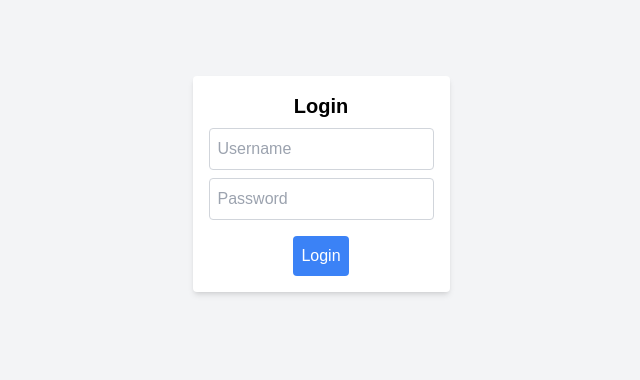
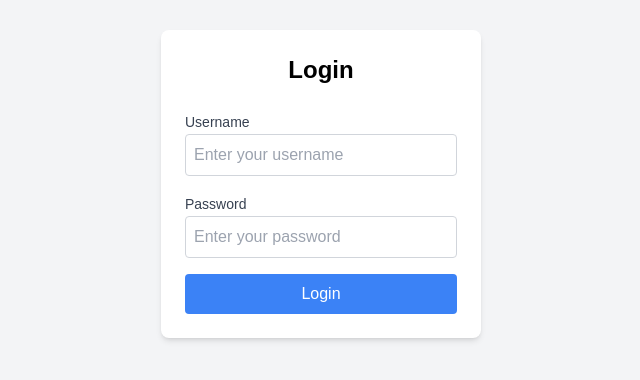
Before and after one commit to StinkyJeans/local_phonenumber_storage, a Next.js app: page /login in a window 1280 px wide. Shown: the part 216-596 px from the top of the page, without its empty margins (319-959 px from the left). Built offline with nearby package versions, Linux system fonts and the light colour scheme.

Commit message:
login UI improvement

```diff
--- a/app/login/page.js
+++ b/app/login/page.js
@@ -7,6 +7,7 @@ export default function LoginPage() {
     const [username, setUsername] = useState('');
     const [password, setPassword] = useState('');
     const [error, setError] = useState('');
+    const [isLoading, setIsLoading] = useState(false);
     const router = useRouter();
 
     const handleLogin = async (e) => {
@@ -33,30 +34,38 @@ export default function LoginPage() {
     };
 
     return (
-        <div className="flex flex-col items-center justify-center min-h-screen bg-gray-100">
-            <form onSubmit={handleLogin} className="flex flex-col items-center bg-white p-4 rounded shadow-md">
-                <h2 className="text-xl font-bold text-black">Login</h2>
+        <div className="flex flex-col items-center justify-center min-h-screen bg-gray-100 px-4">
+            <form onSubmit={handleLogin} className="w-full max-w-xs bg-white p-6 rounded-lg shadow-md">
+                <h2 className="text-2xl text-black font-semibold text-center mb-6">Login</h2>
+                <div className="mb-4">
+                    <label className="text-gray-700 text-sm mb-1">Username</label>
                     <input
                         type="text"
                         value={username}
                         onChange={(e) => setUsername(e.target.value)}
-                    placeholder="Username"
-                    className="p-2 border border-gray-300 rounded mt-2 text-black"
+                        placeholder="Enter your username"
+                        className="text-black p-2 border border-gray-300 rounded w-full focus:outline-none focus:ring focus:ring-blue-200"
                     />
+                </div>
+                <div className="mb-4">
+                    <label className="text-gray-700 text-sm mb-1">Password</label>
                     <input
                         type="password"
                         value={password}
                         onChange={(e) => setPassword(e.target.value)}
-                    placeholder="Password"
-                    className="p-2 border border-gray-300 rounded mt-2 text-black"
+                        placeholder="Enter your password"
+                        className="text-black p-2 border border-gray-300 rounded w-full focus:outline-none focus:ring focus:ring-blue-200"
+                        autoComplete="current-password"
                     />
+                </div>
                 <button
                     type="submit"
-                    className="p-2 mt-4 bg-blue-500 text-white rounded hover:bg-blue-600"
+                    className="w-full bg-blue-500 text-white p-2 rounded hover:bg-blue-600 transition"
+                    disabled={isLoading}
                 >
-                    Login
+                    {isLoading ? 'Logging in...' : 'Login'}
                 </button>
-                {error && <p className="mt-2 text-red-500">{error}</p>}
+                {error && <p className="mt-4 text-center text-red-500">{error}</p>}
             </form>
         </div>
     );
--- a/app/numbers/page.js
+++ b/app/numbers/page.js
@@ -264,7 +264,7 @@ export default function PhoneNumbersPage() {
           </button>
         </div>
 
-        <div className="mt-6">
+        <div className="mt-10">
           <h3 className="font-bold text-gray-800">Current Threshold: {currentThreshold || 'Not Set'}</h3>
           <div className="mt-4 flex items-center">
             <input
--- a/data/phoneNumbersDB.json
+++ b/data/phoneNumbersDB.json
@@ -1,5 +1,6 @@
 {
   "phoneNumbers": [
-    "+639682055758"
+    "+639385405353",
+    "+639630363102"
   ]
 }
--- a/data/thresholdDB.json
+++ b/data/thresholdDB.json
@@ -1,3 +1,3 @@
 {
-  "threshold": 110
+  "threshold": 115
 }
```
Lines whose indentation alone changed are shown as unchanged.
